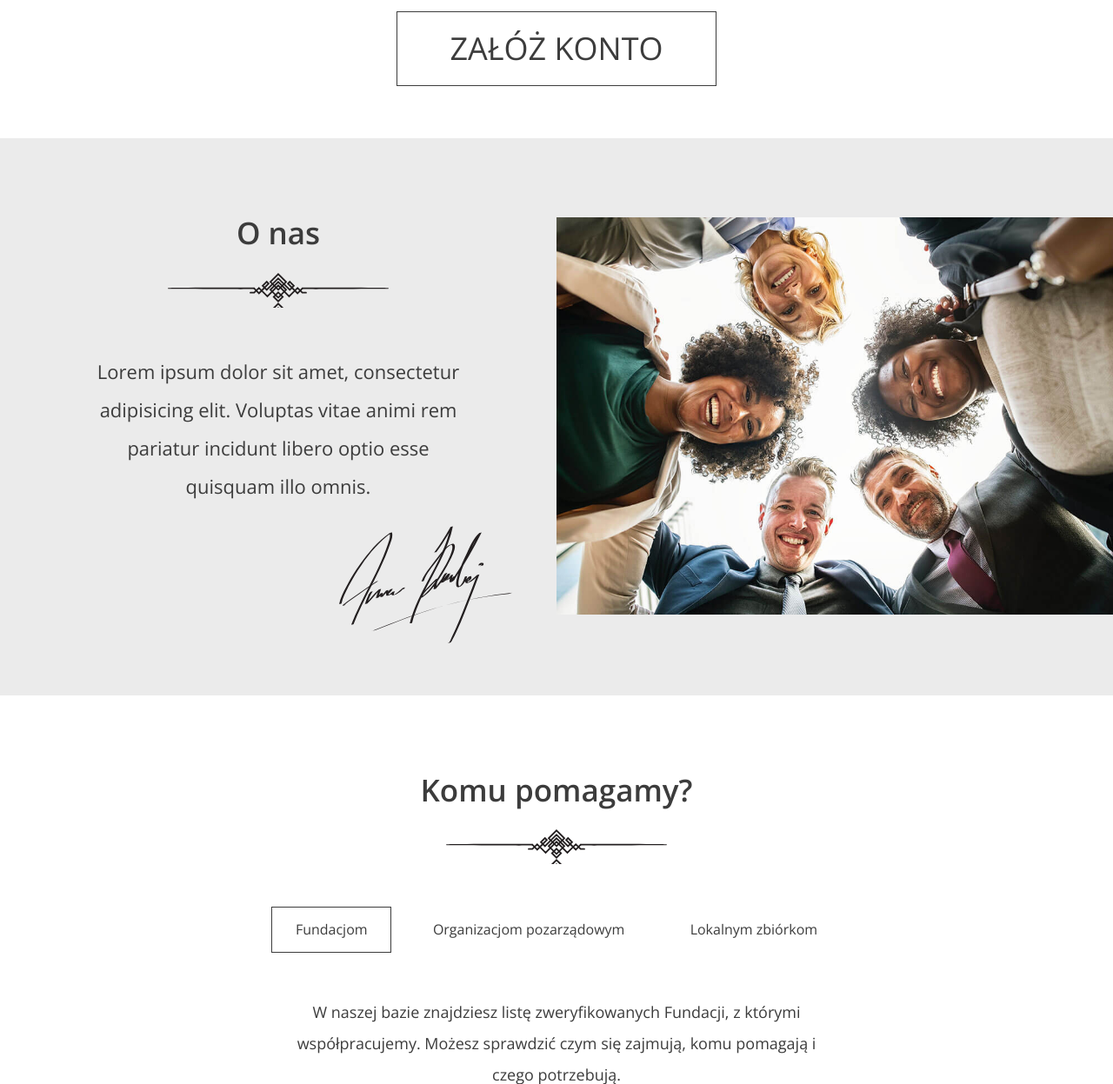
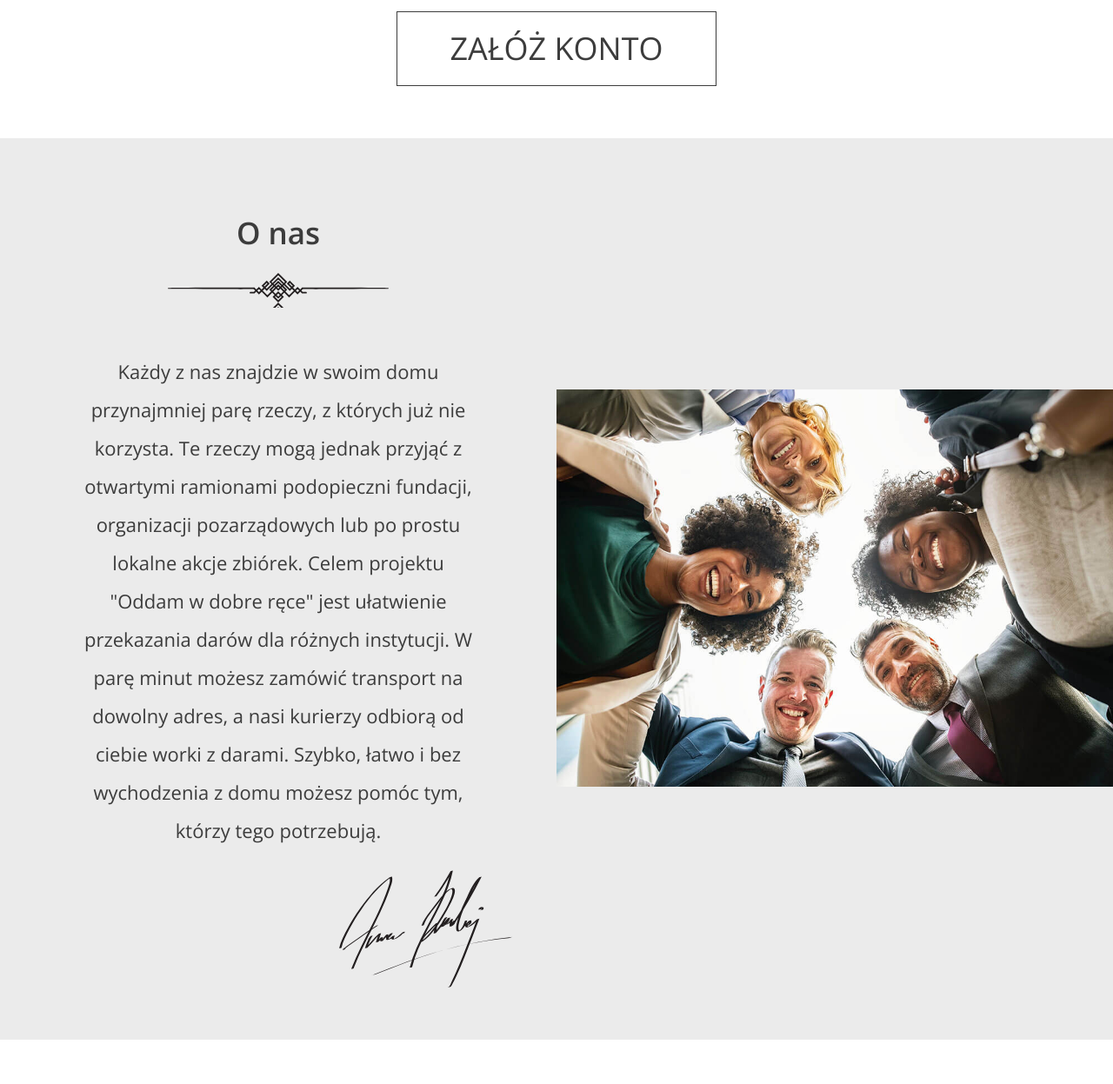
Before and after one commit to alexlignitz/CharityApp, a Django app: template templates/__base__.html in a window 1280 px wide. Shown: the part 1611-2858 px from the top of the page at 87% size. Run offline with Django 3.2, Linux system fonts and the light colour scheme; the template is opened without the code that fills it, so the values that code supplies are empty.

```diff
--- a/templates/index.html
+++ b/templates/index.html
@@ -51,8 +51,11 @@
 <section id="about-us" class="about-us">
     <div class="about-us--text">
         <h2>O nas</h2>
-        <p>Lorem ipsum dolor sit amet, consectetur adipisicing elit. Voluptas vitae animi rem pariatur incidunt
-            libero optio esse quisquam illo omnis.</p>
+        <p>Każdy z nas znajdzie w swoim domu przynajmniej parę rzeczy, z których już nie korzysta. Te rzeczy mogą jednak
+            przyjąć z otwartymi ramionami podopieczni fundacji, organizacji pozarządowych lub po prostu lokalne akcje
+            zbiórek. Celem projektu "Oddam w dobre ręce" jest ułatwienie przekazania darów dla różnych instytucji. W
+            parę minut możesz zamówić transport na dowolny adres, a nasi kurierzy odbiorą od ciebie worki z darami.
+            Szybko, łatwo i bez wychodzenia z domu możesz pomóc tym, którzy tego potrzebują.</p>
         <img src="{% static 'images/signature.svg' %}" class="about-us--text-signature" alt="Signature"/>
     </div>
     <div class="about-us--image"><img src="{% static 'images/about-us.jpg' %}" alt="People in circle"/></div>
@@ -103,9 +106,8 @@
     <!-- SLIDE 2 -->
     <div class="help--slides" data-id="2">
         <p>
-            Lorem ipsum dolor, sit amet consectetur adipisicing elit. Hic officiis mollitia dolor, neque
-            aspernatur accusamus debitis. Ducimus, officia. Quia, sunt illum! Non iste placeat ab ipsum alias
-            quos suscipit corporis!
+            Wspieramy również organizacje pozarządowe, których celem jest wsparcie dla najbardziej potrzebujących.
+            Zobacz, z jakimi organizacjami współpracujemy i jaka jest ich misja.
         </p>
         <ul class="help--slides-items">
             {% for ngo in ngos %}
@@ -139,8 +141,7 @@
 
     <!-- SLIDE 3 -->
     <div class="help--slides" data-id="3">
-        <p>Lorem ipsum dolor sit amet, his ocurreret persequeris ea, ad utinam laudem duo. Verterem adipisci
-            partiendo eos ne, ea his reque quaeque recteque, ne quo lobortis intellegam.</p>
+        <p>Poza instytucjami wspieramy także lokalne zbiórki - sprawdź, czy możesz pomóc komuś z Twojej okolicy!</p>
 
         <ul class="help--slides-items">
             {% for charity in local_charities %}
```
